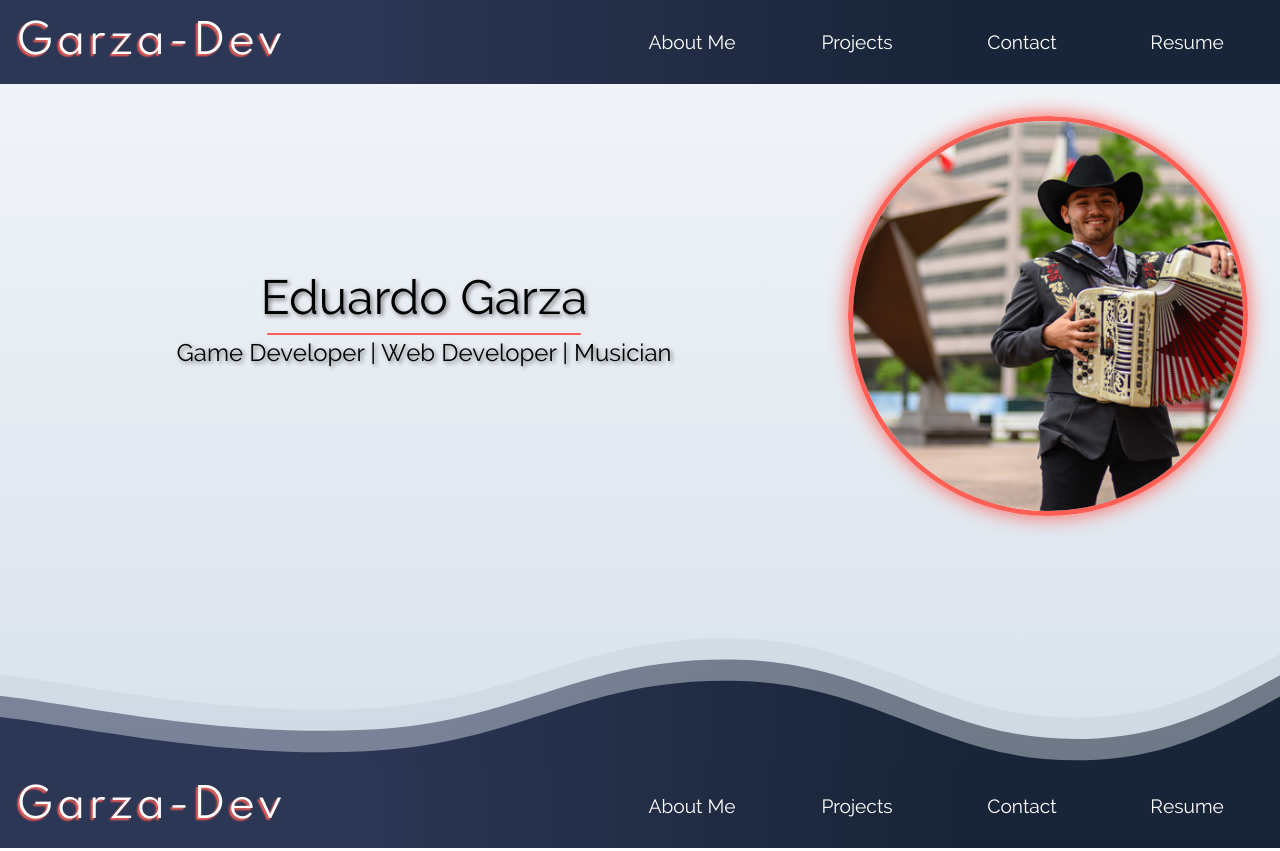
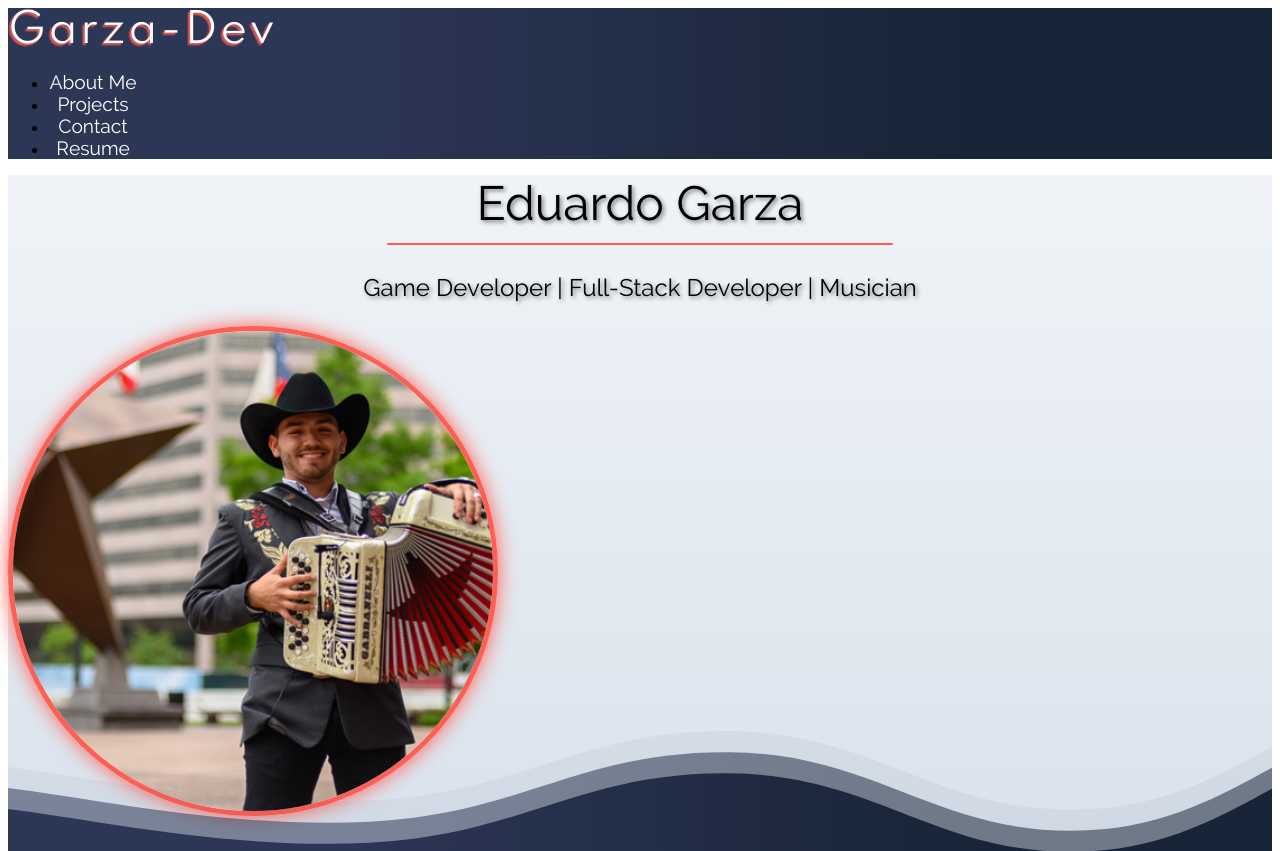
Before and after one commit to Garza-Dev/garzadev-portfolio, a Next.js app: page / in a window 1280 px wide. Shown: the top 851 px of the page. Built offline with nearby package versions, Linux system fonts and the light colour scheme.

Commit message:
scale testing

```diff
--- a/src/app/globals.css
+++ b/src/app/globals.css
@@ -1,6 +1,3 @@
-@tailwind base;
-@tailwind components;
-@tailwind utilities;
 
 @font-face {
     font-family: 'SpartanRegular';
--- a/src/app/layout.tsx
+++ b/src/app/layout.tsx
@@ -1,14 +1,17 @@
-import type { Metadata } from "next";
-import { Inter } from "next/font/google";
+import type { Metadata, Viewport } from "next";
 import Navbar from "@/components/Navbar/Navbar";
 import "./globals.css";
 import Head from "next/head";
 
-const inter = Inter({ subsets: ["latin"] });
-
 export const metadata: Metadata = {
   title: "Garza-Dev | Eduardo Garza",
   description: "Developed by Eduardo Garza",
+};
+
+export const viewport: Viewport = {
+  width: 'device-width',
+  initialScale: 1,
+  maximumScale: 1
 };
 
 export default function RootLayout({
@@ -24,7 +27,7 @@ export default function RootLayout({
         <link rel="preconnect" href="https://fonts.gstatic.com" crossOrigin='anonymous' />
         <link href="https://fonts.googleapis.com/css2?family=Raleway:wght@100..900&display=swap" rel="stylesheet" />
       </Head>
-      <body className={inter.className}>
+      <body>
         <div className='sticky top-0' style={{ zIndex: 10 }}>
           <Navbar />
         </div>
--- a/src/components/Hero/Hero.module.css
+++ b/src/components/Hero/Hero.module.css
@@ -1,6 +1,5 @@
 .hero {
     height: 85vh;
-    padding-bottom: 15%;
     background: linear-gradient(180deg, #f0f4f8 0%, #d9e2ec 100%);
     position: relative;
 }
@@ -20,17 +19,13 @@
 }
 
 .imgContainer {
-    width: 400px;
-    height: 400px;
+    max-width: 100%;
+    max-height: 100%;
+    width: 30rem;
+    height: 30rem;
     border-radius: 50%;
     overflow: hidden;
     position: relative;
     border: 5px solid #FE5F55;
     box-shadow: 0 0 20px #FE5F55;
 }
-
-@media only screen and (max-width: 768px) {
-    .hero {
-        height: 75vh;
-    }
-}
--- a/src/components/Hero/Hero.tsx
+++ b/src/components/Hero/Hero.tsx
@@ -7,13 +7,13 @@ import Waves from '../Waves/Waves';
 const Hero: React.FC = () => {
     return (
         <section className={styles.hero}>
-            <div className="mx-auto flex flex-col md:flex-row items-center p-8">
-                <div className="flex-1 md:pr-8">
+            <div>
+                <div>
                     <div className={styles.heroName}>Eduardo Garza</div>
                     <svg width="100%" height="2.4" viewBox="0 0 100 2" preserveAspectRatio="none">
                         <line x1="30" y1="1" x2="70" y2="1" stroke="#FE5F55" strokeWidth="3" />
                     </svg>
-                    <p className={styles.heroTxt}>Game Developer | Web Developer | Musician</p>
+                    <p className={styles.heroTxt}>Game Developer | Full-Stack Developer | Musician</p>
                 </div>
                 <div className={styles.imgContainer}>
                     <Image src={EduardoGarzaIMG.src} layout='fill' objectFit='cover' className={styles.img} alt='Eduardo Garza' />
--- a/tailwind.config.ts
+++ b/tailwind.config.ts
@@ -7,22 +7,22 @@ const config: Config = {
     "./src/app/**/*.{js,ts,jsx,tsx,mdx}",
   ],
   theme: {
-    extend: {
-      backgroundImage: {
-        "gradient-radial": "radial-gradient(var(--tw-gradient-stops))",
-        "gradient-conic":
-          "conic-gradient(from 180deg at 50% 50%, var(--tw-gradient-stops))",
-      },
-      spacing: {
-        '128': '28rem', // 512px
-        '160': '36rem', // 640px
-        '15': '75px',
-        '16': '85px',
-        '17': '95px',
-        '18': '105px',
-        '19': '115px'
-      },
-    },
+    // extend: {
+    //   backgroundImage: {
+    //     "gradient-radial": "radial-gradient(var(--tw-gradient-stops))",
+    //     "gradient-conic":
+    //       "conic-gradient(from 180deg at 50% 50%, var(--tw-gradient-stops))",
+    //   },
+    //   spacing: {
+    //     '128': '28rem', // 512px
+    //     '160': '36rem', // 640px
+    //     '15': '75px',
+    //     '16': '85px',
+    //     '17': '95px',
+    //     '18': '105px',
+    //     '19': '115px'
+    //   },
+    // },
   },
   plugins: [],
 };
```
